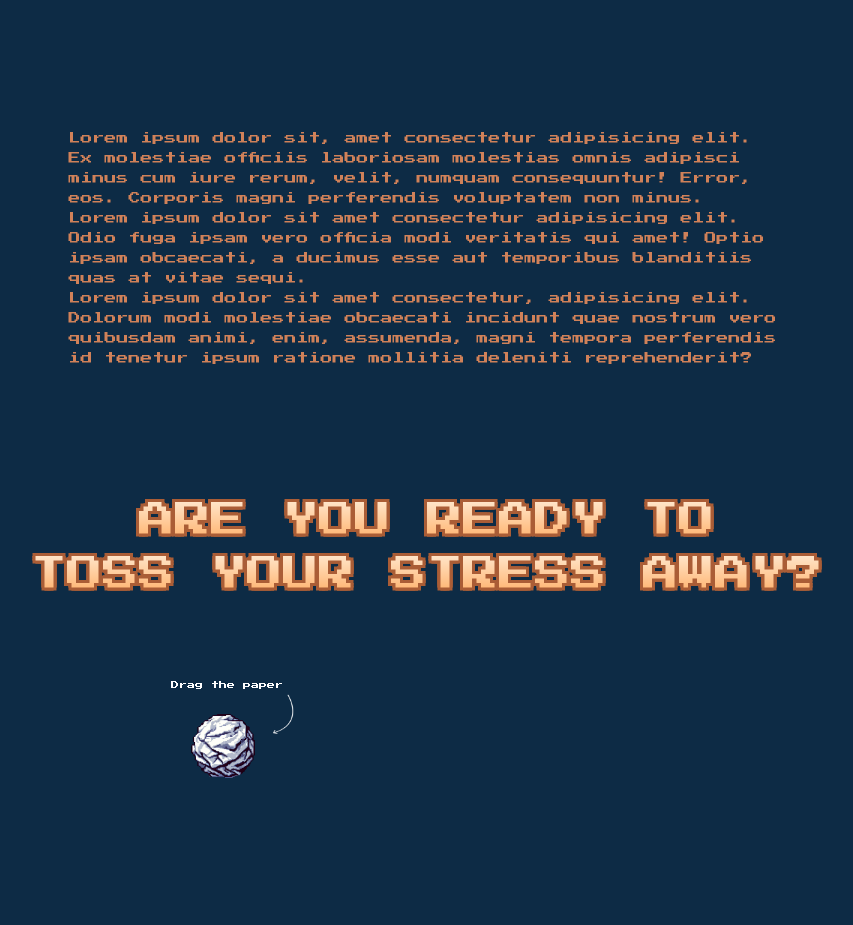
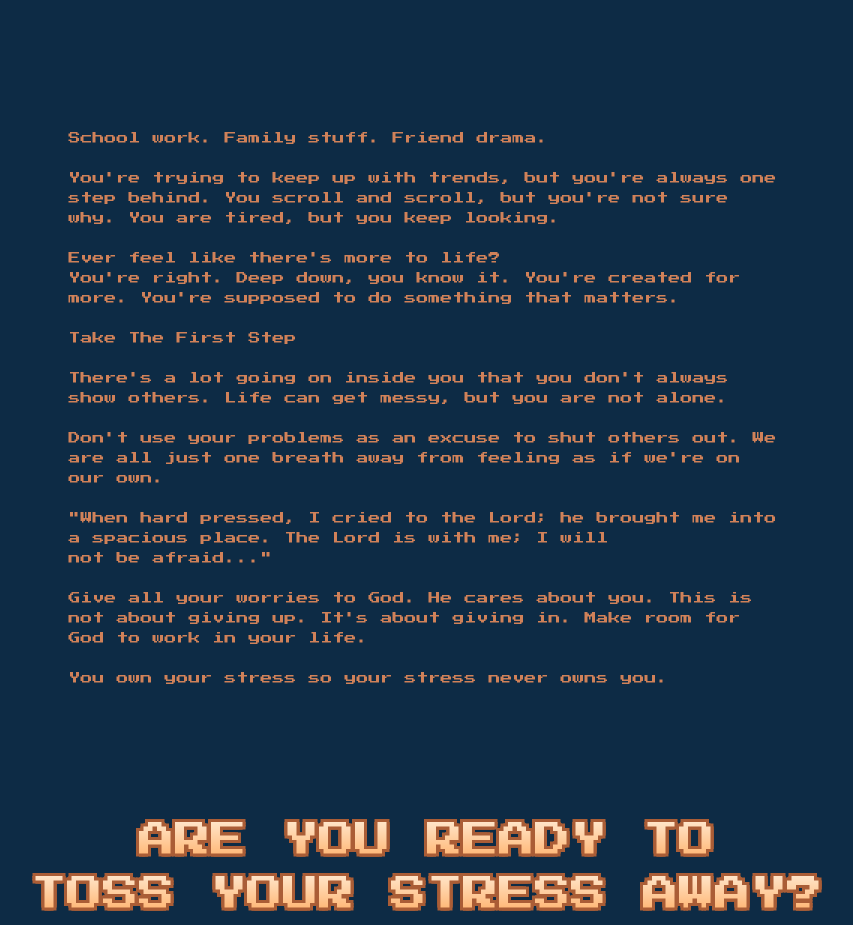
Before and after one commit to cusxio/Stress-is-Stressful, a Next.js app: page / in a window 1280 px wide. Shown: the part 800-1725 px from the top of the page, without its empty margins (213-1066 px from the left). Built offline with nearby package versions, Linux system fonts and the light colour scheme.

Commit message:
remove dependencies and added invalid state

```diff
--- a/next.config.mjs
+++ b/next.config.mjs
@@ -1,5 +1,6 @@
 /** @type {import('next').NextConfig} */
 const nextConfig = {
+  poweredByHeader: false,
   poweredByHeader: false
 }
 
--- a/package.json
+++ b/package.json
@@ -10,25 +10,19 @@
     "prepare": "husky"
   },
   "dependencies": {
-    "@dnd-kit/core": "^6.1.0",
-    "@dnd-kit/utilities": "^3.2.2",
     "@radix-ui/react-label": "^2.1.0",
     "@radix-ui/react-switch": "^1.1.0",
     "@radix-ui/react-tooltip": "^1.1.2",
-    "@react-spring/web": "^9.7.4",
     "@supabase/auth-helpers-nextjs": "^0.10.0",
     "@supabase/supabase-js": "^2.45.4",
     "class-variance-authority": "^0.7.0",
     "clsx": "^2.1.1",
-    "firebase": "^10.13.0",
     "gsap": "^3.12.5",
-    "lenis": "^1.1.9",
     "lucide-react": "^0.446.0",
     "next": "^14.2.12",
     "react": "^18",
     "react-dom": "^18",
     "react-draggable": "^4.4.6",
-    "sharp": "^0.33.5",
     "tailwind-merge": "^2.5.2",
     "tailwindcss-animate": "^1.0.7"
   },
--- a/src/app/page.tsx
+++ b/src/app/page.tsx
@@ -8,19 +8,40 @@ export default function Home() {
 
       <div className="p-[10%]">
         <p className="m-auto text-xs leading-5 text-oren-4 lg:w-[70%]">
-          Lorem ipsum dolor sit, amet consectetur adipisicing elit. Ex molestiae
-          officiis laboriosam molestias omnis adipisci minus cum iure rerum,
-          velit, numquam consequuntur! Error, eos. Corporis magni perferendis
-          voluptatem non minus.
-          <br></br>
-          Lorem ipsum dolor sit amet consectetur adipisicing elit. Odio fuga
-          ipsam vero officia modi veritatis qui amet! Optio ipsam obcaecati, a
-          ducimus esse aut temporibus blanditiis quas at vitae sequi.
-          <br></br>
-          Lorem ipsum dolor sit amet consectetur, adipisicing elit. Dolorum modi
-          molestiae obcaecati incidunt quae nostrum vero quibusdam animi, enim,
-          assumenda, magni tempora perferendis id tenetur ipsum ratione mollitia
-          deleniti reprehenderit?
+          School work. Family stuff. Friend drama.
+          <br />
+          <br />
+          You&apos;re trying to keep up with trends, but you&apos;re always one
+          step behind. You scroll and scroll, but you&apos;re not sure why. You
+          are tired, but you keep looking.
+          <br />
+          <br />
+          Ever feel like there&apos;s more to life? <br />
+          You&apos;re right. Deep down, you know it. You&apos;re created for
+          more. You&apos;re supposed to do something that matters.
+          <br />
+          <br />
+          Take The First Step
+          <br />
+          <br />
+          There&apos;s a lot going on inside you that you don&apos;t always show
+          others. Life can get messy, but you are not alone.
+          <br />
+          <br />
+          Don&apos;t use your problems as an excuse to shut others out. We are
+          all just one breath away from feeling as if we&apos;re on our own.
+          <br />
+          <br />
+          &quot;When hard pressed, I cried to the Lord; he brought me into a
+          spacious place. The Lord is with me; I will not be afraid...&quot;
+          <br />
+          <br />
+          Give all your worries to God. He cares about you. This is not about
+          giving up. It&apos;s about giving in. Make room for God to work in
+          your life.
+          <br />
+          <br />
+          You own your stress so your stress never owns you.
         </p>
       </div>
 
--- a/src/app/submit/page.tsx
+++ b/src/app/submit/page.tsx
@@ -10,6 +10,7 @@ import {
 } from '@/components/ui/tooltip'
 import room from '@/images/room.gif'
 import truck from '@/images/truck.gif'
+import { cn } from '@/lib/utils'
 import { HelpCircle } from 'lucide-react'
 import Image from 'next/image'
 import {
@@ -28,11 +29,9 @@ export default function SubmitYourStress() {
     isAnonymous: false,
   })
   const [isLoading, setIsLoading] = useState(false)
-  const [errors, setErrors] = useState({
-    stressInput: false,
-    nameInput: false,
-  })
+  const [isSubmitted, setIsSubmitted] = useState(false)
   const textareaRef = useRef<HTMLTextAreaElement>(null)
+  const formRef = useRef<HTMLFormElement>(null)
 
   const handleChange = useCallback(
     (e: React.ChangeEvent<HTMLInputElement | HTMLTextAreaElement>) => {
@@ -40,10 +39,6 @@ export default function SubmitYourStress() {
       setFormData((prevState) => ({
         ...prevState,
         [name]: value,
-      }))
-      setErrors((prevErrors) => ({
-        ...prevErrors,
-        [name]: false,
       }))
     },
     [],
@@ -54,10 +49,6 @@ export default function SubmitYourStress() {
       ...prevState,
       isAnonymous: checked,
       nameInput: checked ? 'Anonymous' : '',
-    }))
-    setErrors((prevErrors) => ({
-      ...prevErrors,
-      nameInput: false,
     }))
   }, [])
 
@@ -70,31 +61,24 @@ export default function SubmitYourStress() {
 
   const handleSubmit: FormEventHandler<HTMLFormElement> = (event) => {
     event.preventDefault()
+    setIsSubmitted(true)
 
-    const newErrors = {
-      stressInput: formData.stressInput.trim() === '',
-      nameInput: !formData.isAnonymous && formData.nameInput.trim() === '',
-    }
-
-    setErrors(newErrors)
-
-    if (newErrors.stressInput || newErrors.nameInput) {
-      return
-    }
-
+    if (formRef.current?.checkValidity()) {
       setIsLoading(true)
       submitStress(
         formData.stressInput,
         formData.isAnonymous ? 'Anonymous' : formData.nameInput,
       )
         .then(() => {
-        // Wait for 3 seconds before setting isLoading to false
-        setTimeout(() => { setIsLoading(false); }, 3000)
+          setTimeout(() => {
+            setIsLoading(false)
+          }, 3000)
         })
         .catch((error: unknown) => {
           console.error('Error submitting stress:', error)
           setIsLoading(false)
         })
+    }
   }
 
   if (isLoading) {
@@ -130,35 +114,42 @@ export default function SubmitYourStress() {
       </div>
 
       <div className="flex w-full flex-col items-center justify-center pb-10 pl-6 pr-6 md:w-1/2 lg:p-[5%]">
-        <form onSubmit={handleSubmit} className="flex w-full flex-col">
+        <form
+          ref={formRef}
+          onSubmit={handleSubmit}
+          className="flex w-full flex-col"
+          noValidate
+        >
           <textarea
+            required
             ref={textareaRef}
             name="stressInput"
-            className={`block max-h-[256px] min-h-[128px] w-full resize-none overflow-y-auto text-wrap rounded-2xl bg-light-blue p-5 font-mono text-xs ${
-              errors.stressInput
-                ? 'animate-shake border-[1px] border-oren-3 placeholder-oren-3'
-                : 'text-oren-1'
-            }`}
+            className={cn(
+              'block max-h-[256px] min-h-[128px] w-full resize-none overflow-y-auto text-wrap rounded-2xl bg-light-blue p-5 font-mono text-xs',
+              isSubmitted &&
+                'invalid:animate-shake invalid:border-[1px] invalid:border-oren-3 invalid:placeholder-oren-3',
+              'text-oren-1',
+            )}
             placeholder="Things that's stressing me out..."
             value={formData.stressInput}
             onChange={handleChange}
           />
+          {!formData.isAnonymous && (
             <input
+              required
               name="nameInput"
-            className={
-              formData.isAnonymous
-                ? 'hidden'
-                : `mt-2 h-5 w-full rounded-2xl bg-light-blue p-5 font-mono text-xs ${
-                    errors.nameInput
-                      ? 'animate-shake border-[1px] border-oren-3 placeholder-oren-3'
-                      : 'text-oren-1'
-                  }`
-            }
+              className={cn(
+                `mt-2 h-5 w-full rounded-2xl bg-light-blue p-5 font-mono text-xs`,
+                isSubmitted &&
+                  'invalid:animate-shake invalid:border-[1px] invalid:border-oren-3 invalid:placeholder-oren-3',
+                'text-oren-1',
+              )}
               placeholder="Name"
               value={formData.nameInput}
               onChange={handleChange}
               disabled={formData.isAnonymous}
             />
+          )}
           <div className="mt-5 flex items-center">
             <TooltipProvider>
               <Tooltip>
```
Also changed, not shown: 1 other file (tests, documents, lock files or other folders). Lines whose indentation alone changed are shown as unchanged.
